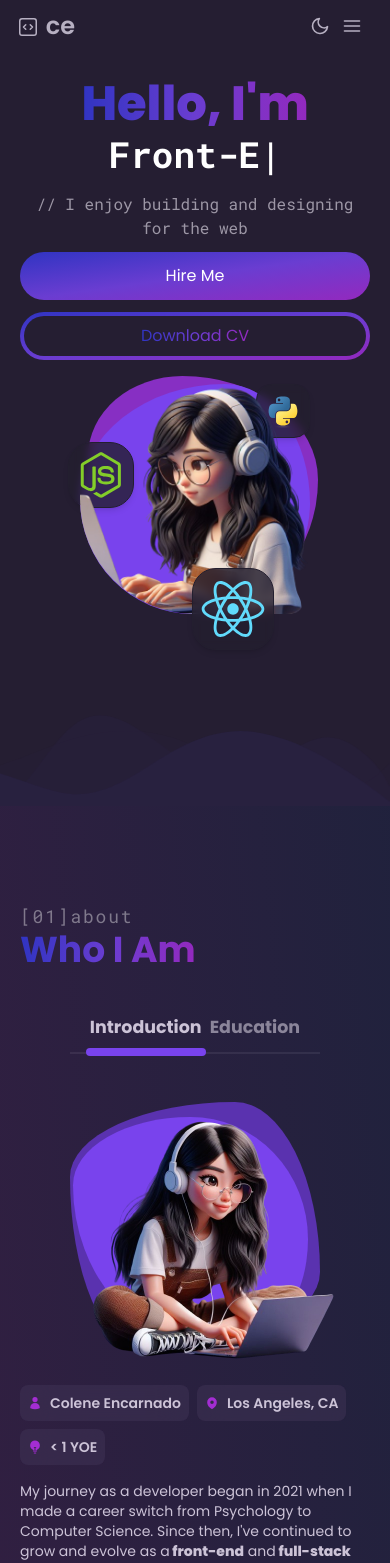
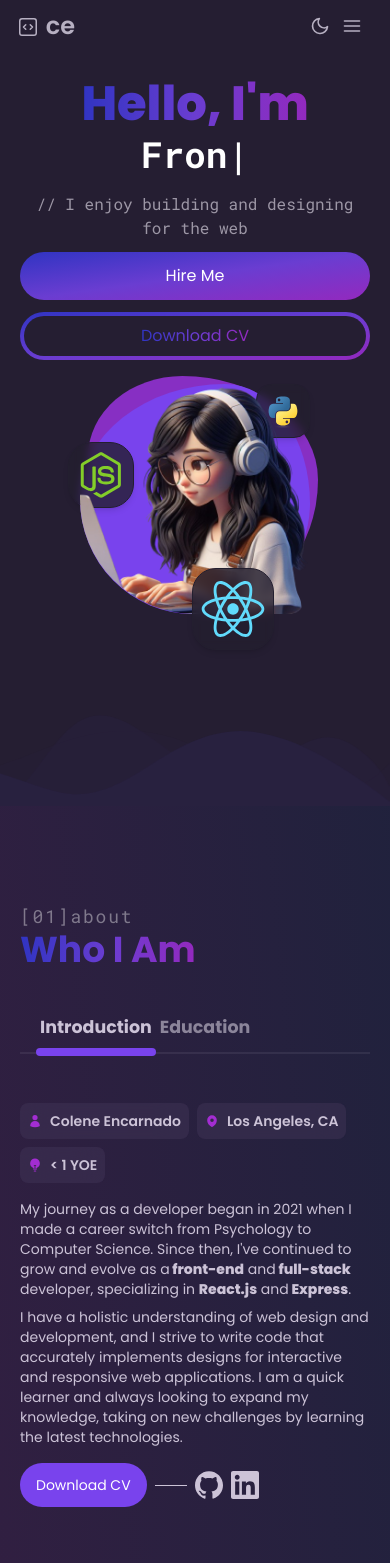
Before and after one commit to encarnac/portfolio, a React (Vite) app: page / in a window 390 px wide. Shown: the top 1563 px of the page. Built offline with nearby package versions, Linux system fonts and the light colour scheme.

Commit message:
Expanded tab and hid photo in mobile

```diff
--- a/src/components/AboutSection.jsx
+++ b/src/components/AboutSection.jsx
@@ -40,7 +40,7 @@ const AboutSection = ({ setSelectedPage }) => {
             </span>
           </h3>
         </div>
-        <div className="relative flex h-fit w-fit flex-row justify-self-center border-b-[2px] border-b-[#726C7B]/20 px-4 transition dark:border-b-[#b7b0c2]/10 sm:px-6 lg:col-span-7 lg:mx-0 lg:my-0">
+        <div className="relative flex h-fit w-full flex-row justify-self-center border-b-[2px] border-b-[#726C7B]/20 px-4 transition dark:border-b-[#b7b0c2]/10 sm:px-6 lg:col-span-7 lg:mx-0 lg:my-0">
           {AboutMeData.map((tabContent, index) => (
             <Tab
               className={index}
@@ -52,16 +52,16 @@ const AboutSection = ({ setSelectedPage }) => {
         </div>
       </div>
 
-      <div className="mt-4 grid grid-cols-1 items-start justify-items-center gap-x-0 gap-y-4 py-8 lg:grid-cols-12 lg:gap-y-0 lg:py-0">
+      <div className="mt-0 grid grid-cols-1 items-start justify-items-center gap-x-0 gap-y-4 py-8 lg:grid-cols-12 lg:gap-y-0 lg:py-0">
         <motion.div
           initial="hidden"
           whileInView="visible"
           viewport={{ once: true, amount: 0.5 }}
           transition={{ type: "tween", duration: 0.5 }}
           variants={aboutPhoto}
-          className="relative flex flex-col items-center justify-items-center gap-y-2 lg:col-span-5"
+          className="relative hidden flex-col items-center justify-items-center gap-y-2 lg:col-span-5 lg:flex"
         >
-          <div className="size-[250px] md:size-[300px] xl:size-[350px] before:size-[235px] md:before:size-[285px] xl:before:size-[325px] relative rounded-custom-1 bg-[#abaceb] before:absolute before:bottom-0 before:right-3 before:rounded-custom-4 before:bg-[#ad99db] dark:bg-[#5A32AF] dark:before:bg-[#7943ed] xl:before:w-[335px]">
+          <div className="size-[190px] md:size-[250px] lg:size-[300px] xl:size-[350px] before:size-[175px] md:before:size-[235px] lg:before:size-[285px] xl:before:size-[325px] relative rounded-custom-1 bg-[#abaceb] before:absolute before:bottom-0 before:right-3 before:rounded-custom-4 before:bg-[#ad99db] dark:bg-[#5A32AF] dark:before:bg-[#7943ed] xl:before:w-[335px]">
             <img src={AboutPhoto} className="absolute inset-x-4 -bottom-3" />
           </div>
         </motion.div>
@@ -74,7 +74,7 @@ const AboutSection = ({ setSelectedPage }) => {
           variants={aboutContent}
           className="relative mt-4 flex h-full w-full min-w-fit flex-col items-center space-y-4 px-0 lg:col-span-7 lg:mt-0 lg:min-w-min lg:space-y-6 xl:w-11/12"
         >
-          <div className="place-self-stretch text-sm text-[#6B6573] dark:text-[#CCC3D7] lg:text-base xl:text-lg">
+          <div className="place-self-stretch text-sm text-[#6B6573] dark:text-[#CCC3D7] lg:text-base">
             <AnimatePresence mode="wait">
               <motion.div
                 key={tab}
```
